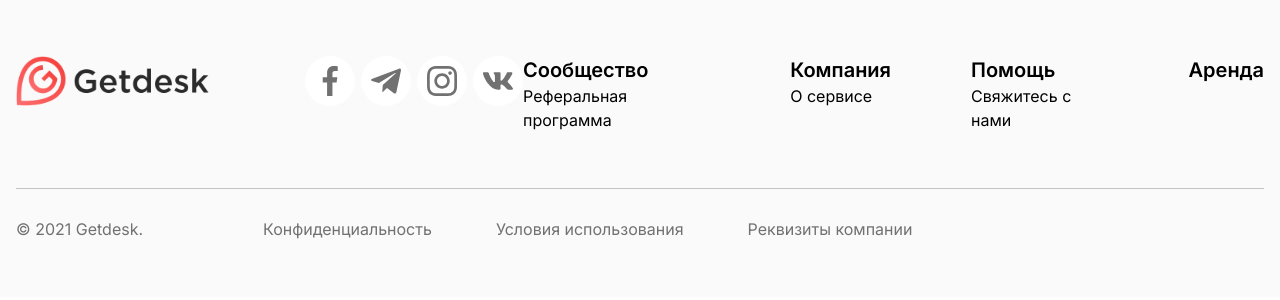
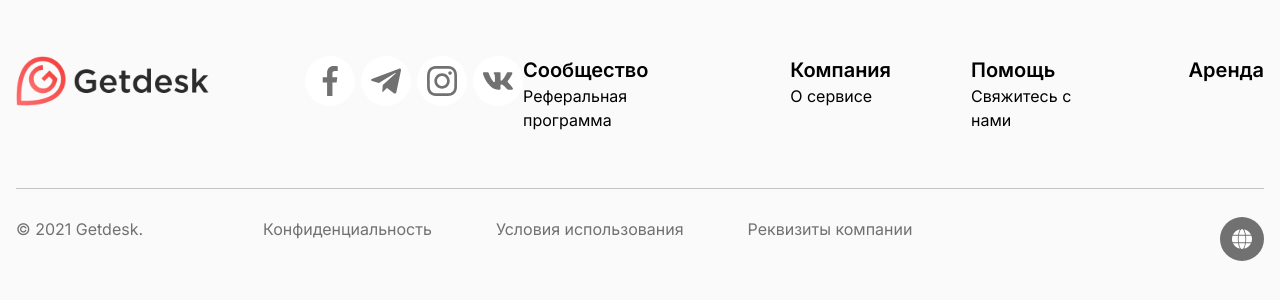
Before and after one commit to bekbolot2004/31github, a Next.js app: page / in a window 1280 px wide. Shown: the top 300 px of the page. Built offline with nearby package versions, Linux system fonts and the light colour scheme.

Commit message:
Added choose language

```diff
--- /dev/null
+++ b/src/shared/languageButton/index.ts
@@ -0,0 +1 @@
+export { LanguageButton } from "./ui";
--- /dev/null
+++ b/src/shared/languageButton/ui/index.tsx
@@ -0,0 +1,16 @@
+import Image from 'next/image'
+import language from '../../assets/icons/language.svg'
+
+export const LanguageButton = () => {
+
+  return (
+    <div className='w-11 h-11 flex justify-center items-center rounded-full bg-[#717171]'>
+      <Image
+        src={language}
+        width={20}
+        height={20}
+        alt="Icon"
+      />
+    </div>
+  );
+};
--- a/src/widgets/Layout/Footer/ui/index.tsx
+++ b/src/widgets/Layout/Footer/ui/index.tsx
@@ -2,6 +2,7 @@ import s from "./styles.module.scss";
 import logo from '../../../../shared/assets/logo.png'
 import Image from 'next/image'
 import { SocialMedia } from "@/shared/socialMedia";
+import { LanguageButton } from "@/shared/languageButton";
 
 export const Footer = () => {
 
@@ -71,8 +72,8 @@ export const Footer = () => {
             )}
           </div>
         </div>
-        <div>
-          <div className="flex gap-[120px] mt-7 text-[#717171]">
+        <div className="flex justify-between mt-7">
+          <div className="flex gap-[120px]  text-[#717171]">
             <p>© 2021 Getdesk.</p>
             <ul className="flex gap-16">
               <li>Конфиденциальность</li>
@@ -80,6 +81,9 @@ export const Footer = () => {
               <li>Реквизиты компании</li>
             </ul>
           </div>
+          <div>
+            <LanguageButton />
+          </div>
         </div>
       </div>
     </footer>
```
Also changed, not shown: src/shared/assets/icons/language.svg (added).
